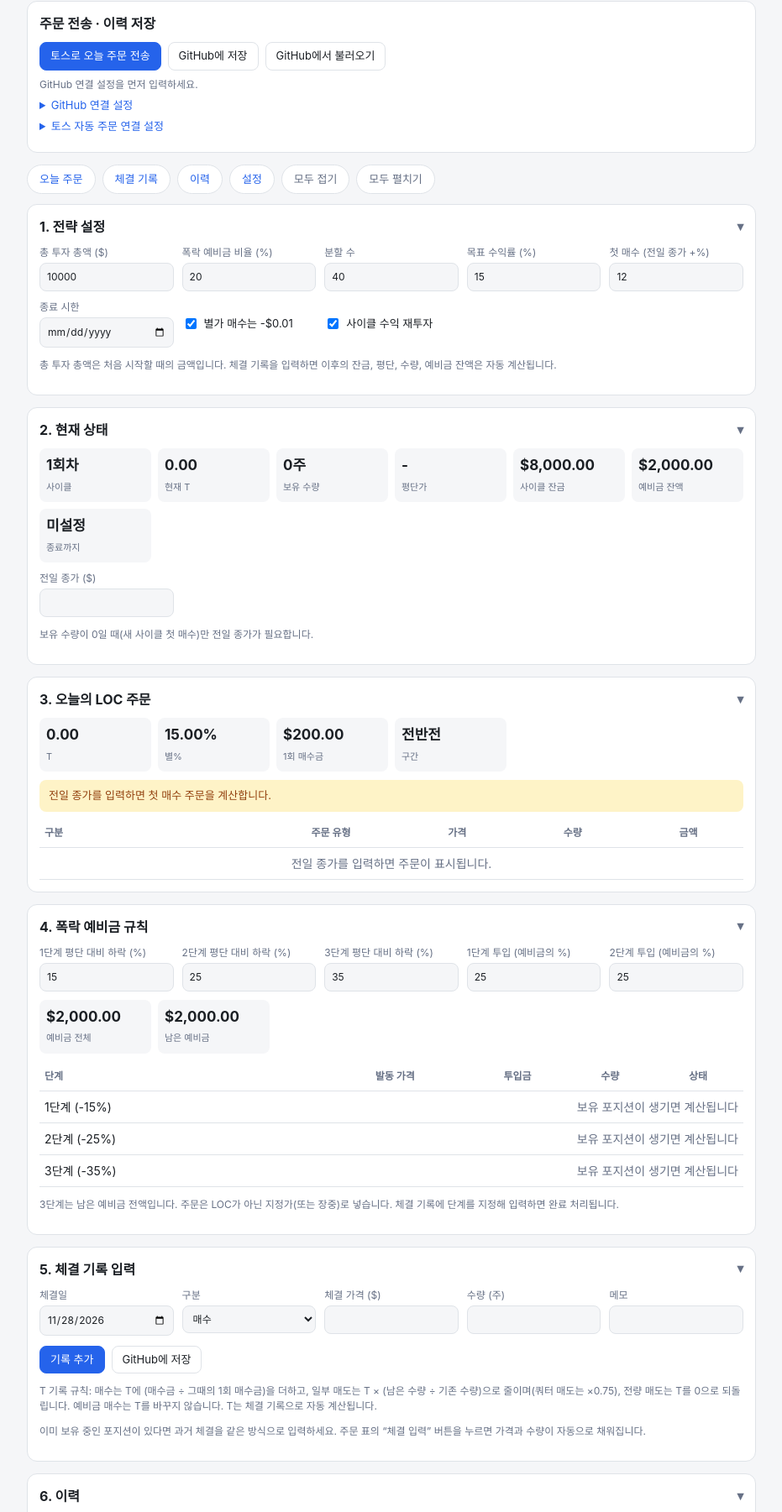
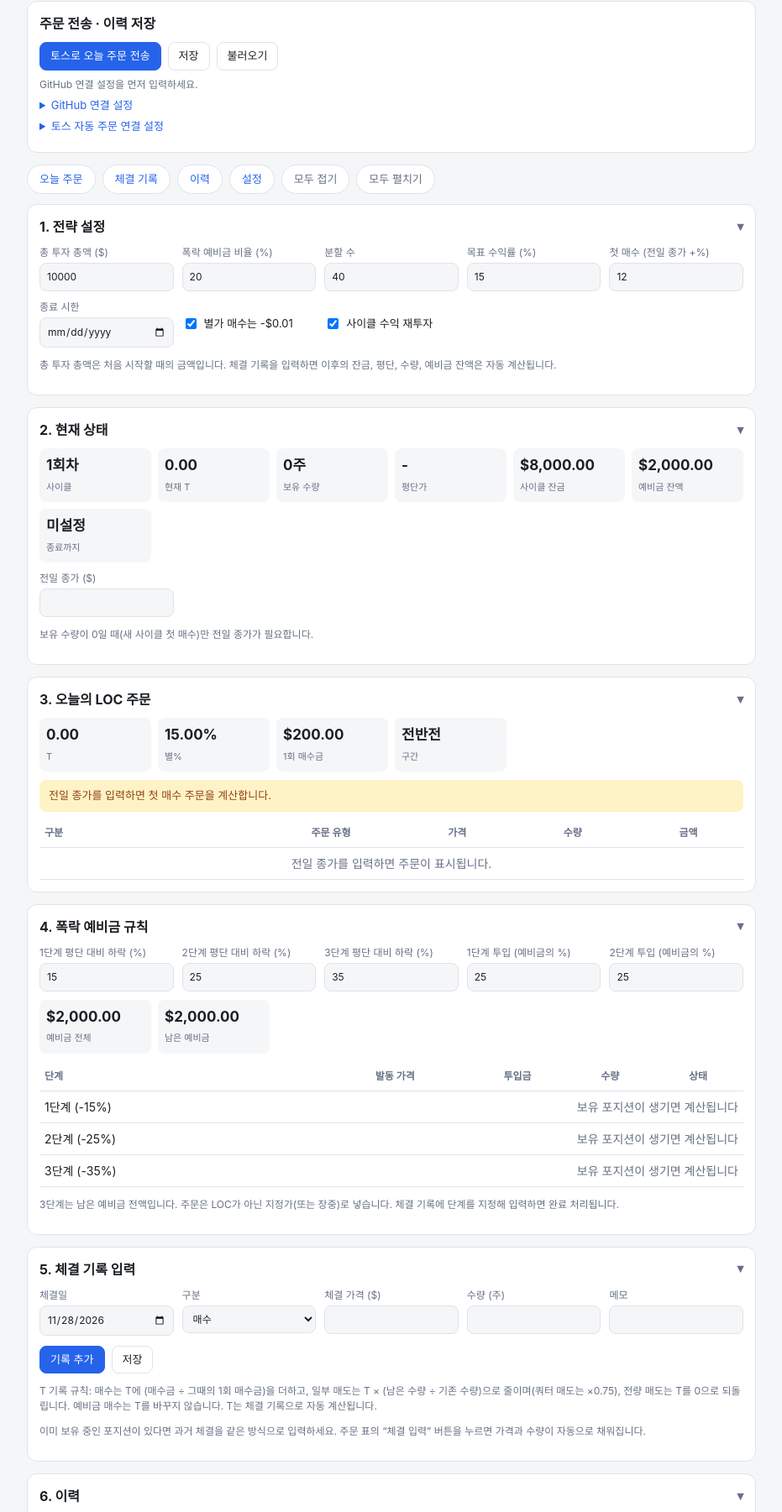
Before and after one commit to hAmA-pp/hAmA-pp.github.io, a plain HTML site: page index.html in a window 1280 px wide. Shown: the part 53-1854 px from the top of the page at 84% size, without its empty margins (174-1105 px from the left). Drawn offline with Linux system fonts and the light colour scheme.

Commit message:
저장/불러오기 버튼 이름에서 GitHub 제거
Co-Authored-By: Claude Opus 5.5 <noreply@anthropic.com>

```diff
--- a/index.html
+++ b/index.html
@@ -67,7 +67,7 @@ td button{width:100%}
 <h1>TQQQ 무한매수법 주문 계산기</h1>
 <div class="card" id="gh">
 <h2>주문 전송 · 이력 저장</h2>
-<div class="row" style="margin-top:0"><button class="pri" id="tsSend">토스로 오늘 주문 전송</button><button class="ghsave">GitHub에 저장</button><button class="ghload">GitHub에서 불러오기</button></div>
+<div class="row" style="margin-top:0"><button class="pri" id="tsSend">토스로 오늘 주문 전송</button><button class="ghsave">저장</button><button class="ghload">불러오기</button></div>
 <p class="note" id="tsRes" style="white-space:pre-line;margin:8px 0 0"></p>
 <p class="note gst" id="sync" style="margin:8px 0 0"></p>
 <details id="ghcfg"><summary>GitHub 연결 설정</summary>
@@ -150,7 +150,7 @@ td button{width:100%}
 <label>메모<input type="text" id="fm"></label>
 </div>
 <p class="note" id="tprev"></p>
-<div class="row"><button class="pri" id="add">기록 추가</button><button class="ghsave">GitHub에 저장</button><span class="note" id="fmsg"></span></div>
+<div class="row"><button class="pri" id="add">기록 추가</button><button class="ghsave">저장</button><span class="note" id="fmsg"></span></div>
 <p class="note">T 기록 규칙: 매수는 T에 (매수금 ÷ 그때의 1회 매수금)을 더하고, 일부 매도는 T × (남은 수량 ÷ 기존 수량)으로 줄이며(쿼터 매도는 ×0.75), 전량 매도는 T를 0으로 되돌립니다. 예비금 매수는 T를 바꾸지 않습니다. T는 체결 기록으로 자동 계산됩니다.</p>
 <p class="note">이미 보유 중인 포지션이 있다면 과거 체결을 같은 방식으로 입력하세요. 주문 표의 “체결 입력” 버튼을 누르면 가격과 수량이 자동으로 채워집니다.</p>
 </section>
```
